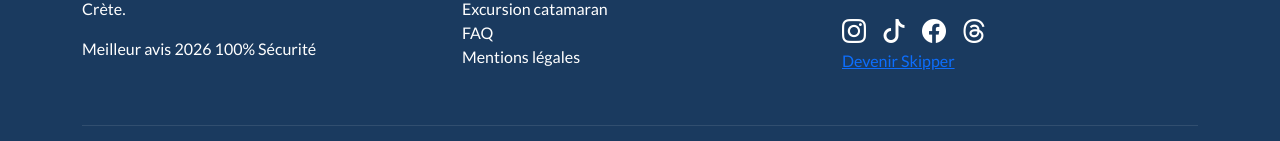
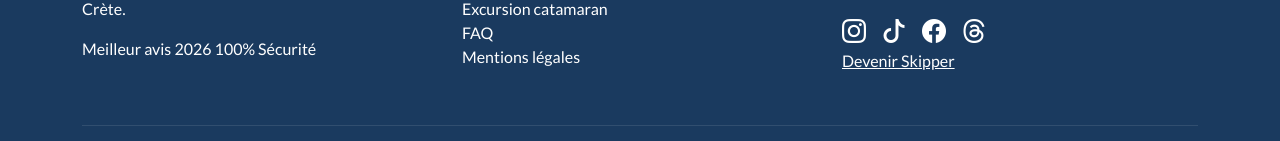
Before and after one commit to crseogith/bkprei.com, a plain HTML site: page index.html in a window 1280 px wide. Shown: the part 4418-4559 px from the top of the page. Drawn offline with nearby package versions, Linux system fonts and the light colour scheme.

Commit message:
Add class to 'Devenir Skipper' link

```diff
--- a/index.html
+++ b/index.html
@@ -369,7 +369,7 @@
             <i class="bi bi-threads"></i>
           </a>
         </div>
-        <a href="https://tiptopemploi.fr">Devenir Skipper</a>
+        <a href="https://tiptopemploi.fr" class="text-white">Devenir Skipper</a>
       </div>
 
     </div>
```
